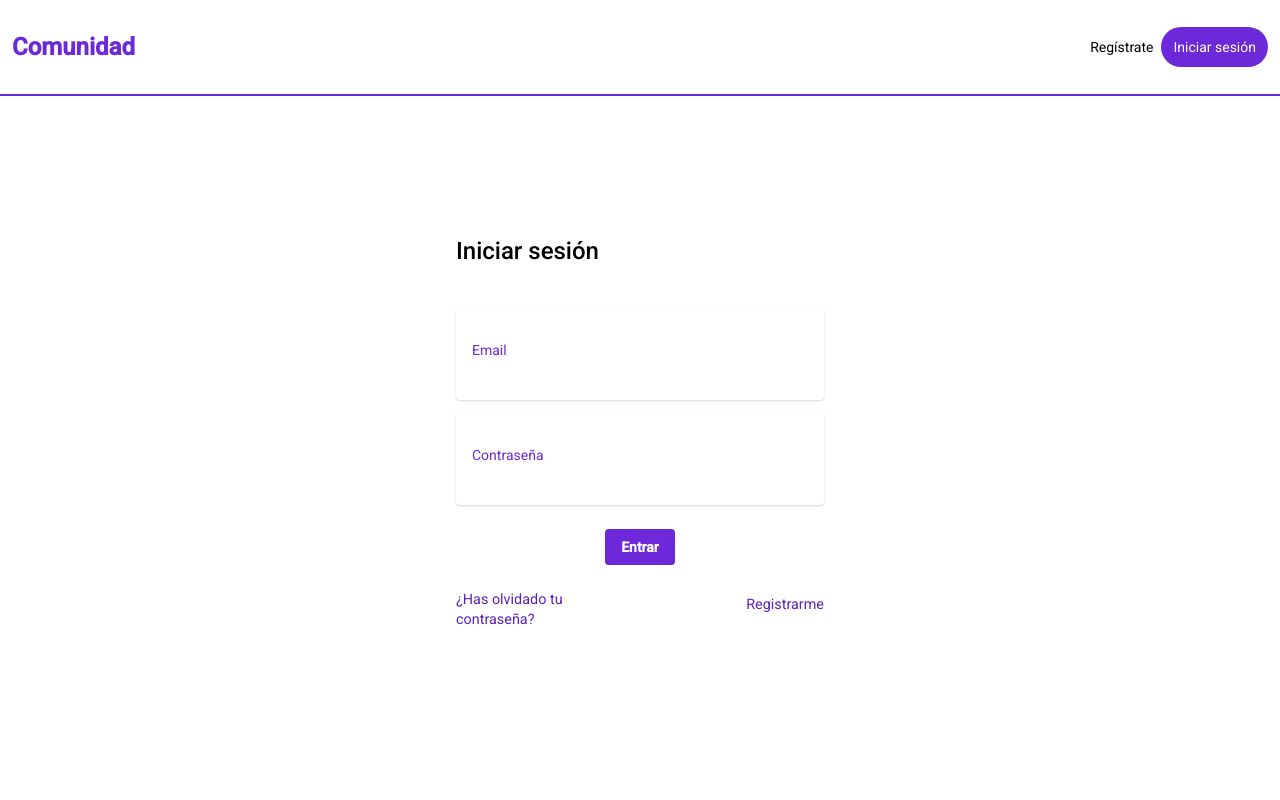
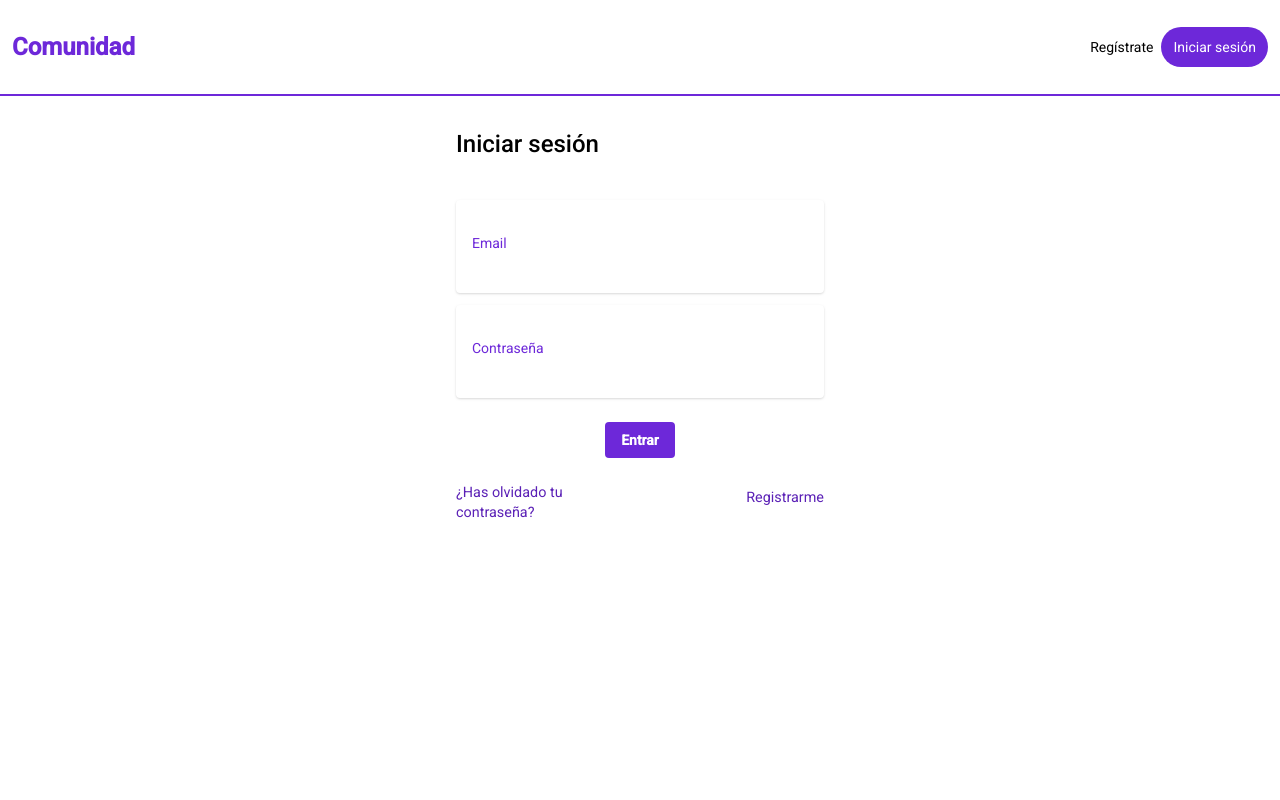
Before and after one commit to Intrepid-Ibex-of-Love/intrepid-front, an Angular app: page /login in a window 1280 px wide. Shown: the top 800 px of the page. Built offline with nearby package versions, Linux system fonts and the light colour scheme.

Commit message:
login/register fixed

```diff
--- a/src/app/components/banner-user/banner-user.component.html
+++ b/src/app/components/banner-user/banner-user.component.html
@@ -1,6 +1,6 @@
 <div class="flex justify-center items-center">
     <div class="m-auto">
-        <p>Placeholder</p>
+        <span>Placeholder</span>
     </div>
     <app-menu></app-menu>
 </div>
--- a/src/app/components/header/header.component.html
+++ b/src/app/components/header/header.component.html
@@ -1,4 +1,4 @@
-<header class="border-b-2 border-purple-700 h-24 w-full">
+<header class="z-50 border-b-2 border-purple-700 h-24 w-full">
     <nav class="flex flex-wrap items-center justify-between p-3 h-full w-full">
         <a [routerLink]="['']" (click)=this.clickedHome() class="text-purple-700 font-bold text-2xl hover:text-purple-300">Comunidad</a>
         <div *ngIf="!this.loginState" class="ml-3">
--- a/src/app/components/login/login.component.html
+++ b/src/app/components/login/login.component.html
@@ -1,5 +1,5 @@
-<div class="relative flex flex-col items-center justify-center h-screen select-none">
-  <div class="flex flex-col -mt-32 bg-white px-4 sm:px-6 md:px-8 lg:px-10 py-8 rounded-xl w-full max-w-md">
+<div class="flex flex-col items-center justify-center select-none">
+  <div class="flex flex-col h-screen bg-white px-4 sm:px-6 md:px-8 lg:px-10 py-8 rounded-xl w-full max-w-md">
     <div class="font-medium self-right text-xl sm:text-2xl rounded-full text-black">Iniciar sesión</div>
     <div class="mt-10">
       <form method="POST" action="" autocomplete="">
--- a/src/app/components/register/register.component.html
+++ b/src/app/components/register/register.component.html
@@ -1,5 +1,5 @@
-<div class="relative flex flex-col items-center justify-center select-none mt-3">
-  <div class="flex flex-col bg-white px-4 sm:px-6 md:px-8 lg:px-10 py-8 rounded-xl w-full max-w-md">
+<div class="relative flex flex-col items-center justify-center select-none">
+  <div class="flex flex-col h-screen bg-white px-4 sm:px-6 md:px-8 lg:px-10 py-8 rounded-xl w-full max-w-md">
     <div class="font-medium self-right text-xl sm:text-2xl rounded-full text-black">Registrarse</div>
     <div class="mt-10">
       <form method="POST" action="" autocomplete="">
```
